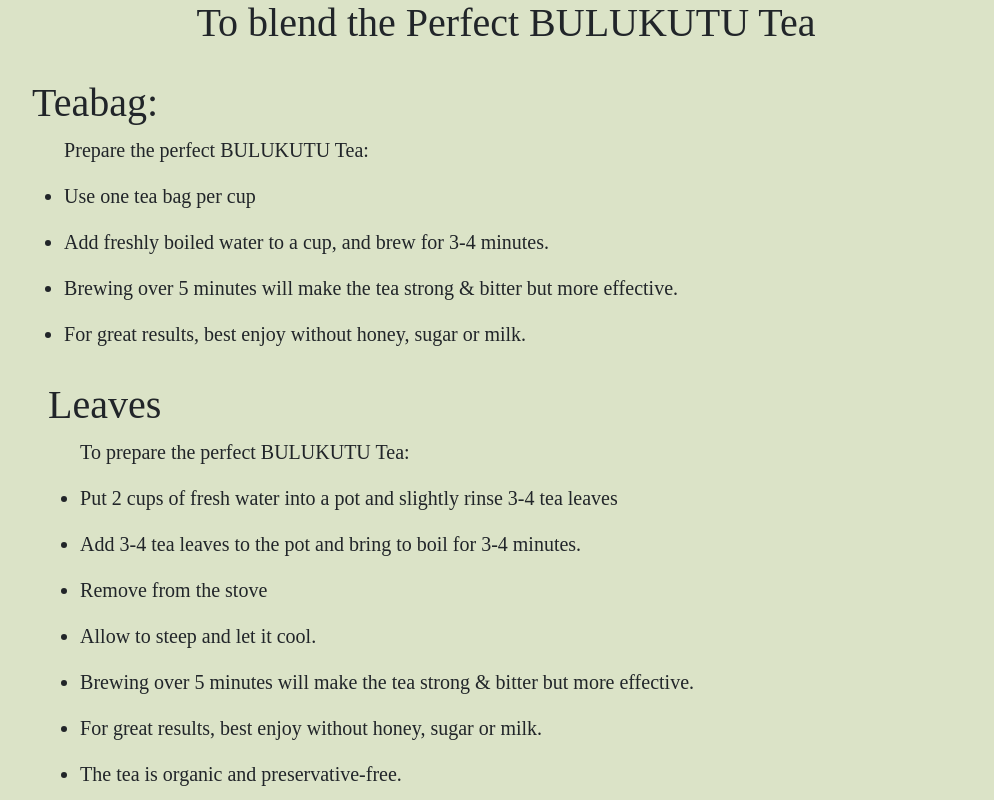
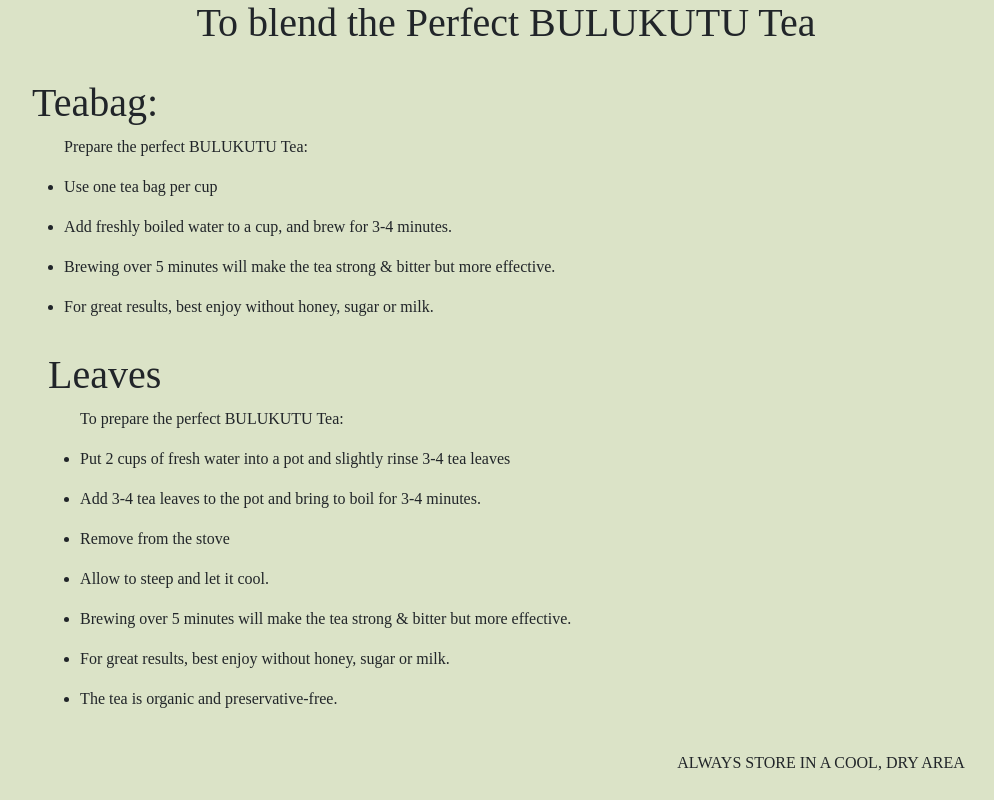
Before and after one commit to ms801525/iXperience-Intern, a React (Create React App) app in the folder bulukutu_tea/: page /recipe in a window 1280 px wide. Shown: the part 260-1060 px from the top of the page, without its empty margins (134-1128 px from the left). Built offline with nearby package versions, Linux system fonts and the light colour scheme; a web font is replaced by a local one.

Commit message:
updated stylesheet and made some more

```diff
--- a/bulukutu_tea/src/components/common/Layout.js
+++ b/bulukutu_tea/src/components/common/Layout.js
@@ -4,7 +4,7 @@ import Footer from './Footer'
 
 export default function Layout({children}) {
     return (
-        <div className="layout" style={{backgroundColor : '#DBE3C7'}}>
+        <div className="layout">
             <header>
                 <Navbar />
             </header>
--- a/bulukutu_tea/src/pages/Recipe.js
+++ b/bulukutu_tea/src/pages/Recipe.js
@@ -10,7 +10,7 @@ export default function Recipe() {
 
         <div>
             <h1>Teabag:</h1>
-            <p style={{fontSize: 20}}>
+            <p className='font-size'>
                 <ul>
                 <p> Prepare the perfect BULUKUTU Tea: </p>
                 <li><p>Use one tea bag per cup</p> </li>
@@ -22,7 +22,7 @@ export default function Recipe() {
         </div>
         <div className="p-3">
             <h1>Leaves</h1>
-            <p style={{fontSize: 20}}>
+            <p className='font-size'>
                 <ul>
                 <p> To prepare the perfect BULUKUTU Tea:</p>
                 <li><p>Put 2 cups of fresh water into a pot and slightly rinse 3-4 tea leaves</p></li>
@@ -35,13 +35,13 @@ export default function Recipe() {
                 </ul>
             </p>
         </div>
-            <div class="row align-items-start p-2">
-                <div class="col">
+            <div className="row align-items-start p-2">
+                <div className="col">
                 </div>
-                <div class="col">
+                <div className="col">
                 </div>
-                <div class="col">
-                    <p style={{fontSize: 20}}>ALWAYS STORE IN A COOL, DRY AREA</p>
+                <div className="col">
+                    <p className='font-size'>ALWAYS STORE IN A COOL, DRY AREA</p>
                 </div>
             </div>
     </div>
--- a/bulukutu_tea/src/products/DisplayProducts.js
+++ b/bulukutu_tea/src/products/DisplayProducts.js
@@ -1,9 +1,13 @@
 import React, {useState, useEffect} from 'react'
 import ProductsService from '../products/services/product.service'
 import { Link } from 'react-router-dom'
+import { BsFillCartFill } from "react-icons/bs";
+
+// import from image gallery
+import Imagegallery from './imagegallery';
+
+// import stylesheet for page
 import "../styles/DisplayProducts.css"
-import { BsFillCartFill } from "react-icons/bs";
-import Imagegallery from './imagegallery';
 
 export default function DisplayProducts() {
   const [products,setProducts] = useState([])
@@ -30,7 +34,7 @@ export default function DisplayProducts() {
       </div>
 
       {products.length === 0?
-        <div style={{ display: 'flex', height: '300px', justifyContent: 'center', alignItems: 'center' }}>
+        <div className='no-products-div'>
           <h2>No products yet...</h2>
         </div> :
 
--- a/bulukutu_tea/src/styles/DisplayProducts.css
+++ b/bulukutu_tea/src/styles/DisplayProducts.css
@@ -9,3 +9,10 @@
     /* width: 100vw; */
     object-fit: cover;
   }
+
+  .no-products-div {
+    display: flex;
+    height: 300px;
+    justify-content: center;
+    align-items: center;
+  }
--- /dev/null
+++ b/bulukutu_tea/src/styles/recipeStyles.css
@@ -0,0 +1,3 @@
+.font-size {
+    font-size: 20;
+}
```
